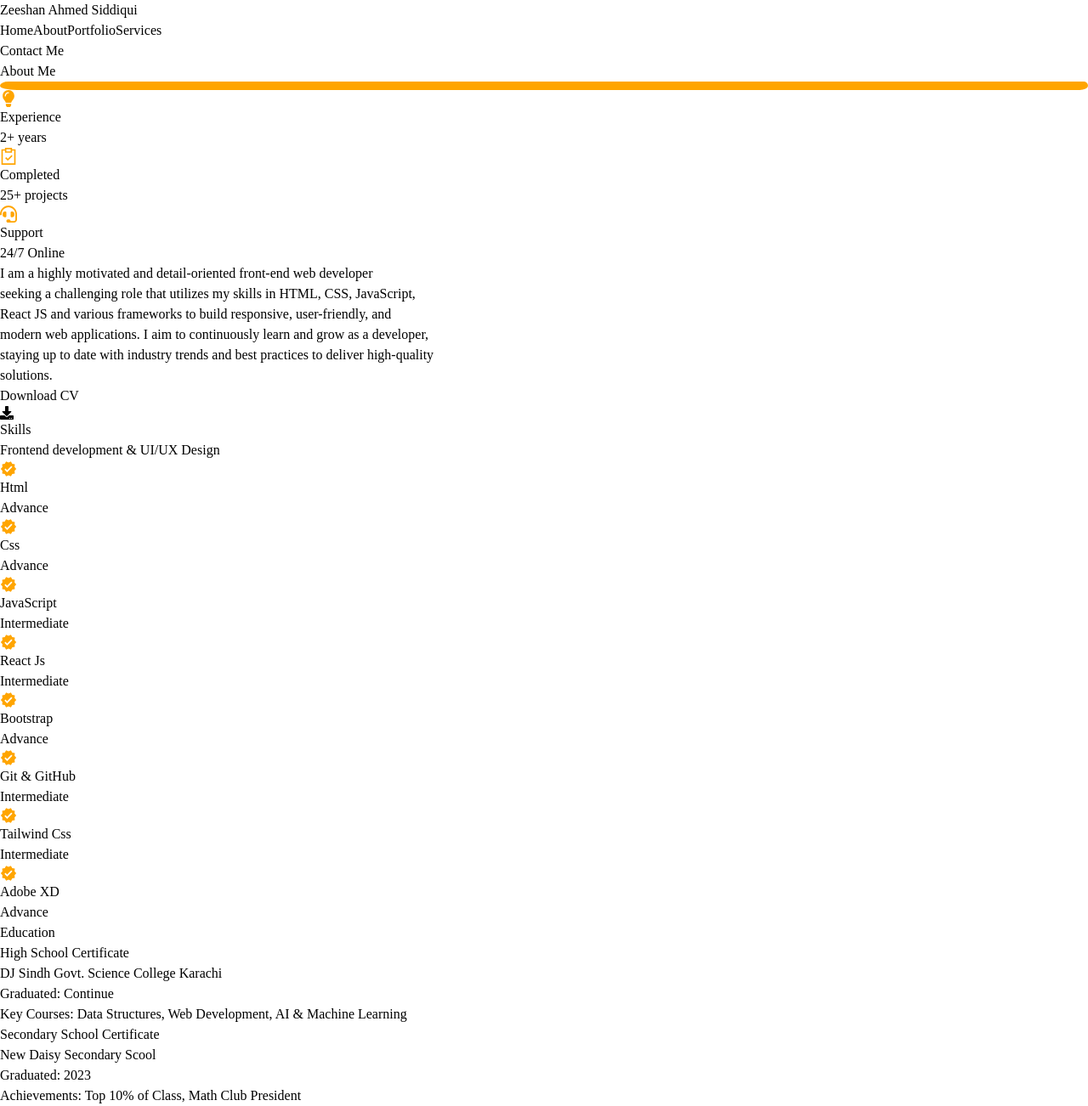
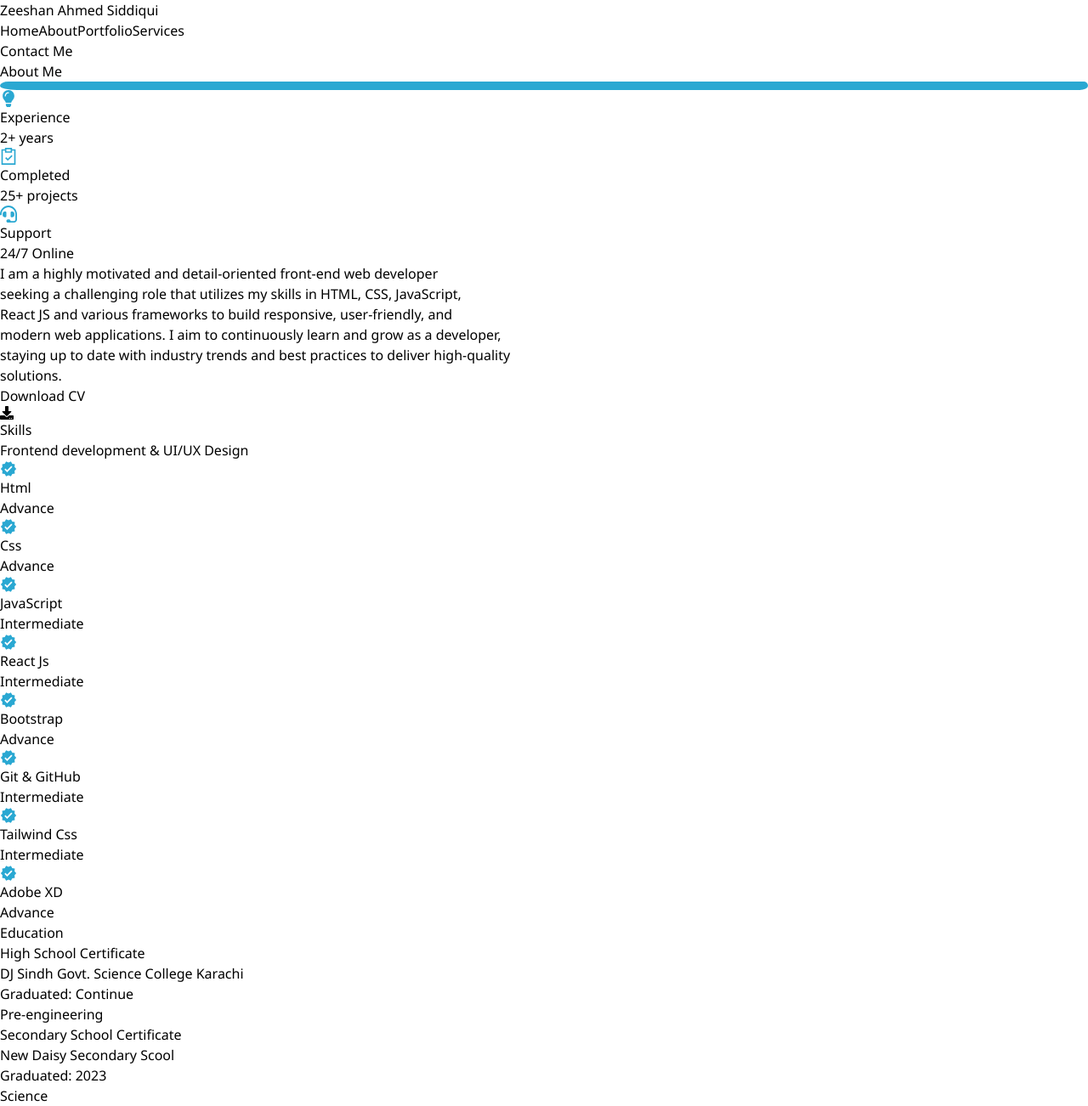
Before and after one commit to abdulwaqas17/Waqas_Portfolio, a React (Vite) app: page /about in a window 1280 px wide. Shown: the whole page at 85% size. Built offline with nearby package versions, Linux system fonts and the light colour scheme.

Commit message:
Your commit changes

```diff
--- /dev/null
+++ b/src/Components/Drawer.jsx
@@ -0,0 +1,50 @@
+import React, { useContext, useState } from 'react';
+import { Drawer } from 'antd';
+import { CiMenuFries } from 'react-icons/ci';
+import { routes } from '../Routes';
+import { NavLink } from 'react-router-dom';
+
+const Toggle = ({setShowLogin}) => {
+  const [open, setOpen] = useState(false);
+  const [loading, setLoading] =useState(true);
+
+const showLoading = () => {
+    setOpen(true);
+    setLoading(false);
+
+    setTimeout(() => {
+      setLoading(false);
+    }, 2000);
+  };
+  return (
+    <>
+      <button onClick={showLoading}>
+      <CiMenuFries size='30' color='white' />
+      </button>
+      <Drawer
+        closable
+        destroyOnClose
+        title={<div className='footer-name flex items-center justify-center gap-0'>
+            <div className='w-[60px] h-[60px] rounded-full border bg'></div>
+            <h2 className='text-xl font-bold ml-2 text-[#2aa2d2]'>Zeeshan Ahmed Siddiqui</h2>
+          </div>}
+        placement="bottom"
+        open={open}
+        loading={loading}
+        onClose={() => setOpen(false)}
+      >
+
+        <div className='flex items-center flex-row justify-center gap-4 mt-16'>
+          {routes.map(({ path, label, icon }, index)=>(
+            <NavLink key={index} to={path} onClick={() => setOpen(false)} className={({isActive})=>
+             isActive ? 'text-[#18586d]  text-xl underline font-bold': ' text-xl text-[#2aa8d2] hover:text-[#18586d]'}>
+             <div className='flex gap-2'>{icon}{label}</div>
+            </NavLink>
+          ))}
+        </div>
+      </Drawer>
+    </>
+  );
+};
+
+export default Toggle;
--- a/src/Components/EducationSection.jsx
+++ b/src/Components/EducationSection.jsx
@@ -6,13 +6,13 @@ const EducationSection = () => {
       degree: "High School Certificate",
       institution: "DJ Sindh Govt. Science College Karachi",
       graduationYear: "Continue",
-      details: "Key Courses: Data Structures, Web Development, AI & Machine Learning",
+      details: "Pre-engineering",
     },
     {
       degree: "Secondary School Certificate",
       institution: "New Daisy Secondary Scool",
       graduationYear: "2023",
-      details: "Achievements: Top 10% of Class, Math Club President",
+      details: "Science",
     },
   ];
 
@@ -23,7 +23,7 @@ const EducationSection = () => {
         <div className="grid grid-cols-1 md:grid-cols-2 gap-8">
           {educationData.map((edu, index) => (
             <div key={index} className="bg-white shadow-md rounded-lg p-6">
-              <h3 className="text-2xl font-semibold mb-2">{edu.degree}</h3>
+              <h3 className="text-2xl font-semibold mb-2 text-[#2aa8d2]">{edu.degree}</h3>
               <p className="text-lg text-gray-600 mb-4">{edu.institution}</p>
               <p className="text-gray-700">Graduated: {edu.graduationYear}</p>
               <p className="text-gray-500">{edu.details}</p>
--- a/src/Components/Header.jsx
+++ b/src/Components/Header.jsx
@@ -2,27 +2,32 @@ import React from 'react'
 import '../index.css'
 import { routes } from '../Routes'
 import { Link, NavLink } from 'react-router-dom'
+import Toggle from './Drawer'
+// import Drawer from './Drawer'
+// import Toggle from './Drawer'
 
 const Header = () => {
   return (
     <div>
-      <div className='flex items-center justify-around w-full h-[60px] fixed z-[2px] top-0 bg-white border-b-2 border-b-[orange]'>
+      <div  className='flex items-center justify-around w-full h-[60px] fixed z-[2px] top-0 bg-[#2aa8d2] border-b-2 border-b-[#2aa8d2]'>
         <div>
-          <h3 className='font-bold text-[orange] text-xl'>Zeeshan Ahmed Siddiqui</h3>
+          <h3 className='font-bold text-white text-xl'>Zeeshan Ahmed Siddiqui</h3>
         </div>
-        <div className='flex items-center flex-row gap-4'>
+        <div className='flex items-center flex-row gap-4 nav-linkk'>
           {routes.map(({ path, label }, index)=>(
             <NavLink key={index} to={path} className={({isActive})=>
-             isActive ? 'text-[orange] underline font-bold': 'text-black'}>
+             isActive ? 'text-[#18586d] underline font-bold': 'text-white hover:text-[#18586d]'}>
             {label}
             </NavLink>
           ))}
         </div>
         <div>
 
-            <Link to="/contact"><button className='px-6 py-4 bg-orange-500 text-white shadow-lg hover:bg-orange-600 transition duration-300'>Contact Me</button></Link>
+            <Link to="/contact"><button className='px-6 py-4 bg-white text-[#2aa8d2] shadow-lg hover:bg-sky-700 transition duration-300'>Contact Me</button></Link>
+
 
         </div>
+        <div className='toggle'><Toggle/></div>
       </div>
     </div>
   )
--- a/src/Screens/About.jsx
+++ b/src/Screens/About.jsx
@@ -10,24 +10,24 @@ const About = () => {
   return (
     <div>
       <section id="about" className="p-10 bg-white mt-[50px]">
-        <h2 className="text-3xl font-bold text-center mb-5 text-[orange]">About Me</h2>
+        <h2 className="text-3xl font-bold text-center mb-5 text-[#2aa8d2]">About Me</h2>
         <div className='flex items-center justify-around w-full flex-wrap'>
           <div className='w-[350px] h-[400px] border-8 border-gray-200 rounded-custom shadow-lg overflow-hidden round'>
           </div>
           <div className='flex flex-col gap-8 '>
             <div className='flex flex-row gap-4 '>
-              <div className='flex flex-col items-center gap-1 border-2 rounded-md p-2  hover:bg-gray-100'>
-                <div><FaLightbulb size={20} color='orange' /></div>
+              <div className='flex flex-col items-center gap-1 border-2 border-sky-300 rounded-md p-2  hover:bg-gray-100'>
+                <div><FaLightbulb size={20} color='#2aa8d2' /></div>
                 <p>Experience</p>
                 <p className='text-gray-400'>2+ years</p>
               </div>
-              <div className='flex flex-col items-center gap-1 border-2 rounded-md p-2 w-[120px] hover:bg-gray-100'>
-                <div><GrCompliance size={20} color='orange' /></div>
+              <div className='flex flex-col items-center gap-1 border-2 border-sky-300 rounded-md p-2 w-[120px] hover:bg-gray-100'>
+                <div><GrCompliance size={20} color='#2aa8d2' /></div>
                 <p>Completed</p>
                 <p className='text-gray-400'>25+ projects</p>
               </div>
-              <div className='flex flex-col items-center gap-1 border-2 rounded-md w-[120px] p-2 hover:bg-gray-100'>
-                <div><FaHeadset size={20} color='orange' /></div>
+              <div className='flex flex-col items-center gap-1 border-sky-300 border-2 rounded-md w-[120px] p-2 hover:bg-gray-100'>
+                <div><FaHeadset size={20} color='#2aa8d2' /></div>
                 <p>Support</p>
                 <p className='text-gray-400'>24/7 Online</p>
               </div>
@@ -36,7 +36,7 @@ const About = () => {
             </div>
             <div>
               <a  href="https://drive.usercontent.google.com/u/0/uc?id=1A6mUOdxJornKsnmr3UaB58TFZMfqnIwf&export=download">
-                <button className='flex items-center justify-center gap-1 px-6 py-4 bg-orange-500 text-white shadow-lg hover:bg-orange-600 transition duration-300'>
+                <button className='flex items-center justify-center gap-1 px-6 py-4 bg-[#2aa8d2] text-white shadow-lg hover:bg-sky-700 transition duration-300'>
                   <p>Download CV</p>
                   <div><FaDownload /></div>
 
@@ -46,47 +46,47 @@ const About = () => {
           </div>
         </div>
         <div className="flex flex-col items-center">
-          <h2 className="text-3xl font-bold text-center mb-5 text-[orange] mt-5">Skills</h2>
-          <div className='flex items-center justify-center flex-col bg-slate-100 border-2 border-[orange] mt-4 w-[500px] h-[300px] rounded-md shadow-2xl hover:shadow-slate-800'>
-            <h2 className='font-thin underline'>Frontend development & UI/UX Design</h2>
+          <h2 className="text-3xl font-bold text-center mb-5 text-[#2aa8d2] mt-5">Skills</h2>
+          <div className='flex items-center justify-center flex-col bg-slate-100 border-2 border-[#2aa8d2] mt-4 w-[500px] h-[300px] rounded-md shadow-2xl hover:shadow-slate-800'>
+            <h2 className='font-bold underline'>Frontend development & UI/UX Design</h2>
             <div className="flex items-center justify-around gap-2 flex-wrap mt-5">
               <div className='flex gap-1 items-center'>
-                <MdVerified color="orange" size="20"/>
+                <MdVerified color="#2aa8d2" size="20"/>
                 <p className='text-lg'>Html <br /> <h6 className='text-sm text-gray-400 '>Advance</h6></p>
               </div>
               <div className='flex gap-1 items-center'>
-                <MdVerified color="orange" size="20"/>
+                <MdVerified color="#2aa8d2" size="20"/>
                 <p className='text-lg'>Css <br /> <h6 className='text-sm text-gray-400 '>Advance</h6></p>
               </div>
               <div className='flex gap-1 items-center'>
-                <MdVerified color="orange" size="20"/>
+                <MdVerified color="#2aa8d2" size="20"/>
                 <p className='text-lg'>JavaScript <br /> <h6 className='text-sm text-gray-400 '>Intermediate</h6></p>
               </div>
               <div className='flex gap-1 items-center'>
-                <MdVerified color="orange" size="20"/>
+                <MdVerified color="#2aa8d2" size="20"/>
                 <p className='text-lg'>React Js <br /> <h6 className='text-sm text-gray-400 '>Intermediate</h6></p>
               </div>
               <div className='flex gap-1 items-center'>
-                <MdVerified color="orange" size="20"/>
+                <MdVerified color="#2aa8d2" size="20"/>
                 <p className='text-lg'>Bootstrap <br /> <h6 className='text-sm text-gray-400 '>Advance</h6></p>
               </div>
               <div className='flex gap-1 items-center'>
-                <MdVerified color="orange" size="20"/>
+                <MdVerified color="#2aa8d2" size="20"/>
                 <p className='text-lg'>Git & GitHub <br /> <h6 className='text-sm text-gray-400 '>Intermediate</h6></p>
               </div>
               <div className='flex gap-1 items-center'>
-                <MdVerified color="orange" size="20"/>
+                <MdVerified color="#2aa8d2" size="20"/>
                 <p className='text-lg'>Tailwind Css <br /> <h6 className='text-sm text-gray-400 '>Intermediate</h6></p>
               </div>
               <div className='flex gap-1 items-center'>
-                <MdVerified color="orange" size="20"/>
+                <MdVerified color="#2aa8d2" size="20"/>
                 <p className='text-lg'>Adobe XD <br /> <h6 className='text-sm text-gray-400 '>Advance</h6></p>
               </div>
             </div>
           </div>
         </div>
         <div>
-        <h2 className="text-3xl font-bold text-center mb-5 text-[orange] mt-16">Education</h2>
+        <h2 className="text-3xl font-bold text-center mb-5 text-[#2aa8d2] mt-16">Education</h2>
        <EducationSection/>
         </div>
       </section>
--- a/src/Screens/Index.jsx
+++ b/src/Screens/Index.jsx
@@ -15,13 +15,13 @@ const Home = () => {
 
         <div>
           <p className='text-3xl font-light text-gray-700'>I'm</p>
-          <h2 className='text-3xl font-bold text-orange-500 mt-2 leading-tight'>
+          <h2 className='text-3xl font-bold text-[#2aa8d2] mt-2 leading-tight'>
             ZEESHAN AHMED SIDDIQUI
           </h2>
         </div>
 
         <p className='text-lg text-gray-800 typewriter'>
-          Front-end Web Developer <span className='text-orange-500'>|</span> UI/UX Designer
+          Front-end Web Developer <span className='text-[#2aa8d2]'>|</span> UI/UX Designer
         </p>
 
         <p className='text-lg text-gray-600 leading-relaxed'>
@@ -29,7 +29,7 @@ const Home = () => {
         </p>
 
         <Link to='/contact'>
-          <button className='px-6 py-4 bg-orange-500 text-white shadow-lg hover:bg-orange-600 transition duration-300'>
+          <button className='px-6 py-4 bg-[#2aa8d2] text-white shadow-lg hover:bg-sky-700 transition duration-300'>
             Hire Me
           </button>
         </Link>
--- a/src/index.css
+++ b/src/index.css
@@ -2,16 +2,30 @@
 @tailwind components;
 @tailwind utilities;
 
+.bg{
+   background-image: url(./images/picture.png);
+   background-position: center;
+   background-size: cover;
+}
 body{
-    font-family: cursive;
+    font-family: 'Segoe UI', Tahoma, Geneva, Verdana, sans-serif;
+}
+.toggle{
+  display: none;
+}
+@media  screen and (max-width: 600px) {
+  .toggle{
+    display: block;
+  }
+  .nav-linkk{
+    display: none;
+  }
 }
 .home-bg {
-    background-image: linear-gradient(
-      to bottom,
-      rgba(253, 192, 77, 0.815),
-      rgba(247, 202, 135, 0.699)
-    );
     min-height: 100vh; /* Fullscreen height */
+    background-position: center;
+    background-repeat: no-repeat;
+    background-size: cover;
   }
 
   .typewriter {
@@ -58,8 +72,8 @@ body{
 
 .round{
     border-radius: 100px 50px 100px 200px/50px;
-    border: 5px solid orange;
-    background-image: url(../src/images/zeeshan.png);
+    border: 5px solid #2aa8d2;
+    background-image: url(../src/images/picture.png);
     background-position: center;
     background-size: cover;
     background-repeat: no-repeat;
```
Also changed, not shown: src/Routes.jsx (+8 -0 lines), src/images/picture.png (added).
